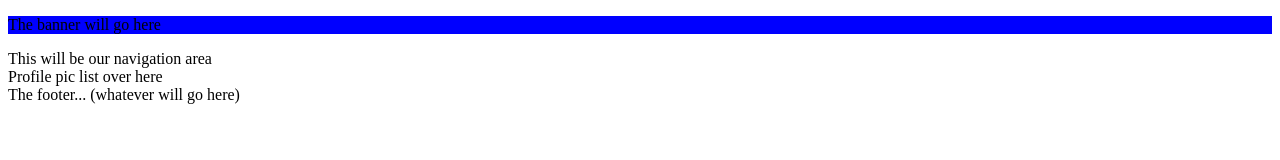
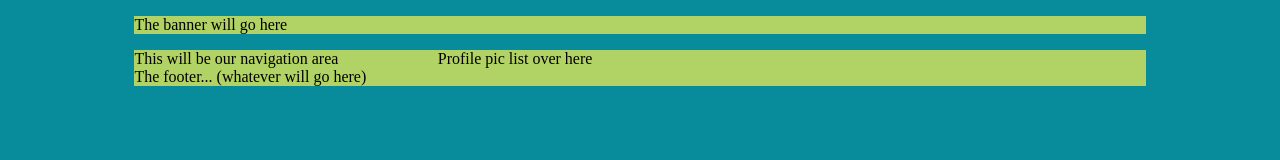
Before and after one commit to fogoplayer/ctow, a plain HTML site: page index.html in a window 1280 px wide. Drawn offline with Linux system fonts and the light colour scheme.

Commit message:
Added skeleton CSS

```diff
--- a/styles.css
+++ b/styles.css
@@ -1,3 +1,35 @@
-p {
- background-color:blue;
+.color1 {
+	color:#E65076;
 }
+.color2 {
+	color:#F36A19;
+}
+.color3 {
+	color:#D12233;
+}
+.color4 {
+	color:#A5B33A;
+}
+.color5 {
+	color:#088C9B;
+}
+.color6 {
+	color:#392B69;
+}
+body {
+	background-color:#088C9B;
+}
+
+header, section, footer {
+	width: 80%;
+	margin-left: 10%;
+	background-color: #B1D264;
+}
+nav {
+	float: left;
+	width:30%;
+}
+article {
+	float:right;
+	width:70%;
+}
```
